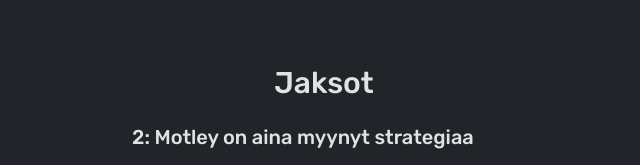
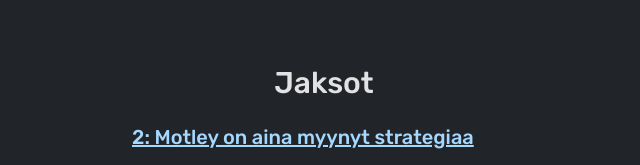
Before and after one commit to jonaskay/nolla-viiva-sata, a Gatsby site: page / in a window 1280 px wide. Shown: the part 779-944 px from the top of the page, without its empty margins (316-956 px from the left). Built offline with nearby package versions, Linux system fonts and the light colour scheme; Gatsby itself is replaced by a stand-in of ours.

Commit message:
Add links to css

```diff
--- a/src/components/layout.css
+++ b/src/components/layout.css
@@ -11,3 +11,8 @@
   color: rgba(255,255,255,0.87);
   font-family: 'Rubik', sans-serif;
 }
+
+a {
+  color: #a5d8ff;
+  text-decoration: underline;
+}
```
